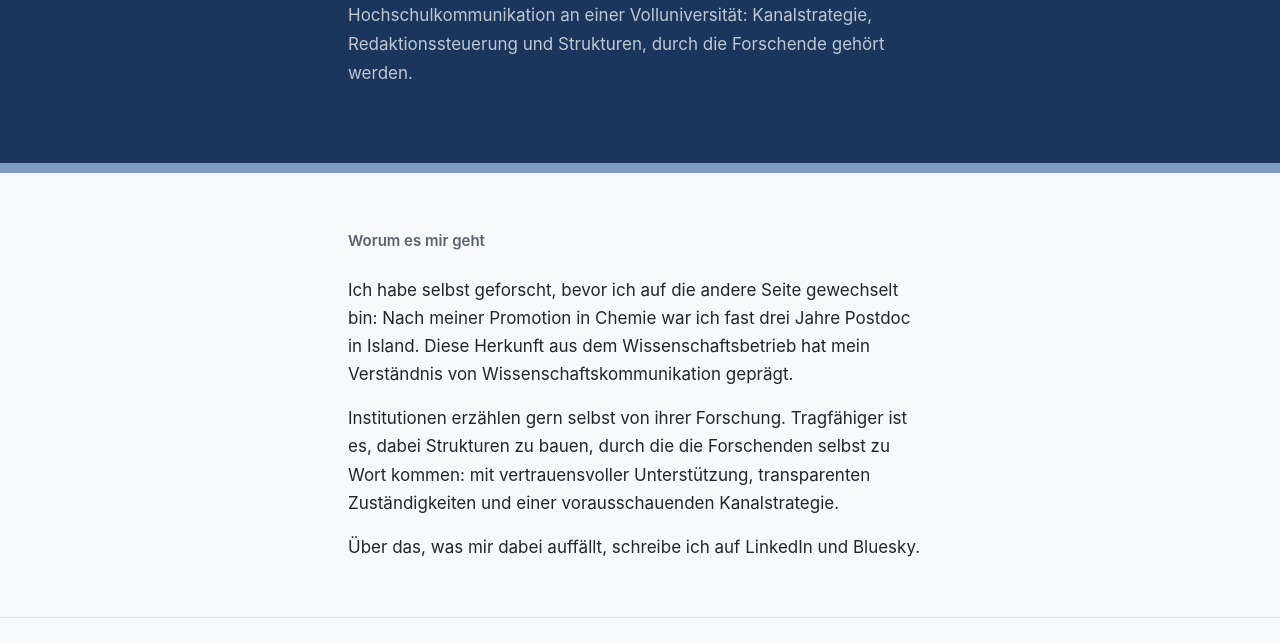
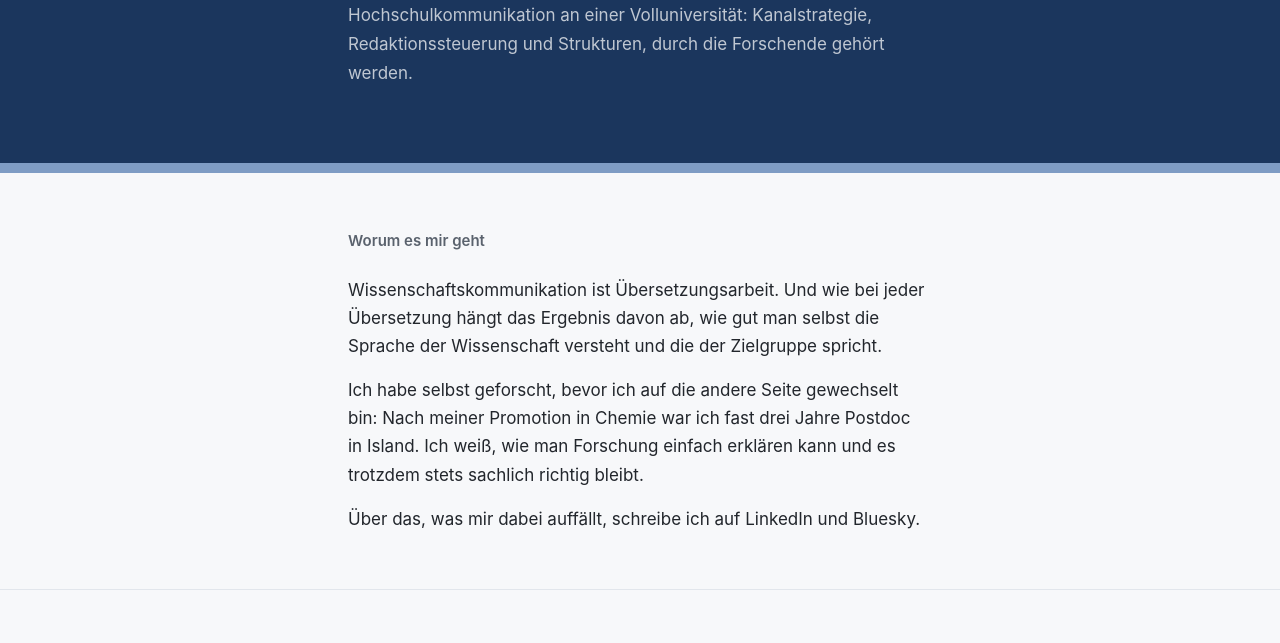
Before and after one commit to marco-koerner/homepage, a plain HTML site: page index.html in a window 1280 px wide. Shown: the part 384-1027 px from the top of the page. Drawn offline with Linux system fonts and the light colour scheme; a web font is replaced by a local one.

Commit message:
index.html aktualisieren

```diff
--- a/index.html
+++ b/index.html
@@ -129,12 +129,12 @@ a:focus-visible,button:focus-visible{outline:2px solid var(--hell);outline-offse
   <div class="spalte">
     <h2>Worum es mir geht</h2>
     <div class="fliess">
+      <p>Wissenschaftskommunikation ist Übersetzungsarbeit. Und wie bei jeder Übersetzung hängt
+        das Ergebnis davon ab, wie gut man selbst die Sprache der Wissenschaft versteht und die der
+        Zielgruppe spricht.</p>
       <p>Ich habe selbst geforscht, bevor ich auf die andere Seite gewechselt bin: Nach meiner
-        Promotion in Chemie war ich fast drei Jahre Postdoc in Island. Diese Herkunft aus dem
-        Wissenschaftsbetrieb hat mein Verständnis von Wissenschaftskommunikation geprägt.</p>
-      <p>Institutionen erzählen gern selbst von ihrer Forschung. Tragfähiger ist es,
-        dabei Strukturen zu bauen, durch die die Forschenden selbst zu Wort kommen: mit vertrauensvoller
-        Unterstützung, transparenten Zuständigkeiten und einer vorausschauenden Kanalstrategie.</p>
+        Promotion in Chemie war ich fast drei Jahre Postdoc in Island. Ich weiß, wie man Forschung
+        einfach erklären kann und es trotzdem stets sachlich richtig bleibt.</p>
       <p>Über das, was mir dabei auffällt, schreibe ich auf LinkedIn und Bluesky.</p>
     </div>
   </div>
```
